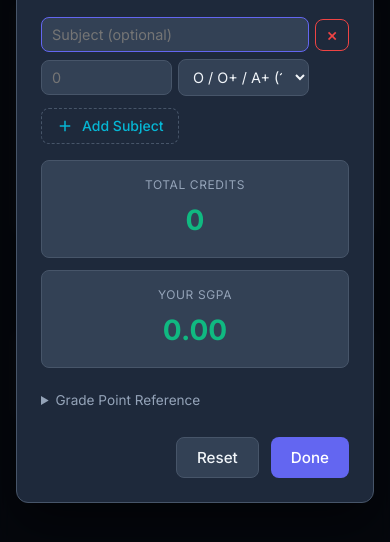
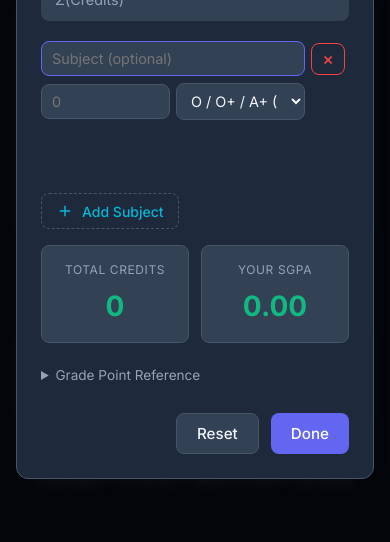
Before and after one commit to AbhishekKr-123/chandigarh-university-internal-marks, a website: page index.html in a window 390 px wide. Both pictures are taken after a click on the button 195 px from the left and 610 px from the top of the page. Shown: the part 236-778 px from the top of the page. Drawn offline with Linux system fonts and the light colour scheme.

Commit message:
fix: make SGPA calculator scrollable when many subjects are added
- .sgpa-table becomes an internally scrollable list (flex:1, min/max height)
- .sgpa-head is now sticky so column labels stay visible while scrolling
- .modal-lg constrained to viewport height so Total Credits, SGPA and the
  buttons are always reachable without scrolling the dialog
- .modal-overlay given overflow-y:auto as a fallback, and uses margin:auto
  instead of align-items:center so tall dialogs are not clipped at the top
- Removed mobile override stacking the results, freeing space for the list

```diff
--- a/styles.css
+++ b/styles.css
@@ -542,6 +542,15 @@ footer {
 /* SGPA calculator modal */
 .modal-lg {
     max-width: 620px;
+    /* keep the whole dialog inside the viewport so the result + buttons
+       are always reachable, no matter how many subject rows are added */
+    max-height: calc(100vh - 2rem);
+    display: flex;
+    flex-direction: column;
+}
+
+.modal-lg > * {
+    flex-shrink: 0;
 }
 
 .modal-formula {
@@ -555,6 +564,32 @@ footer {
 
 .sgpa-table {
     margin-bottom: 0.75rem;
+    /* keep the list scrollable so the results + buttons stay on screen */
+    flex: 1 1 auto;
+    min-height: 140px;
+    max-height: 420px;
+    overflow-y: auto;
+    overscroll-behavior: contain;
+    padding-right: 4px;
+    scrollbar-width: thin;
+    scrollbar-color: var(--border) transparent;
+}
+
+.sgpa-table::-webkit-scrollbar {
+    width: 8px;
+}
+
+.sgpa-table::-webkit-scrollbar-track {
+    background: transparent;
+}
+
+.sgpa-table::-webkit-scrollbar-thumb {
+    background: var(--border);
+    border-radius: 999px;
+}
+
+.sgpa-table::-webkit-scrollbar-thumb:hover {
+    background: var(--primary);
 }
 
 .sgpa-row {
@@ -573,6 +608,11 @@ footer {
     color: var(--text-muted);
     padding-bottom: 0.25rem;
     border-bottom: 1px solid var(--border);
+    position: sticky;
+    top: 0;
+    background: var(--surface);
+    z-index: 1;
+    margin-bottom: 0.75rem;
 }
 
 .sgpa-row input,
@@ -699,8 +739,10 @@ footer {
     background: rgba(0, 0, 0, 0.7);
     backdrop-filter: blur(4px);
     display: flex;
-    align-items: center;
+    align-items: flex-start;
     justify-content: center;
+    overflow-y: auto;
+    overscroll-behavior: contain;
     z-index: 2000;
     padding: 1rem;
     opacity: 0;
@@ -722,6 +764,9 @@ footer {
     padding: 1.5rem;
     max-width: 420px;
     width: 100%;
+    /* margin:auto centres the modal vertically while still allowing the
+       overlay to scroll when the modal is taller than the viewport */
+    margin: auto;
     box-shadow: 0 20px 50px rgba(0, 0, 0, 0.5);
     transform: translateY(-12px) scale(0.97);
     transition: transform 0.2s ease;
@@ -844,8 +889,4 @@ footer {
         grid-area: remove;
         align-self: center;
     }
-
-    .sgpa-result {
-        grid-template-columns: 1fr;
-    }
 }
```
